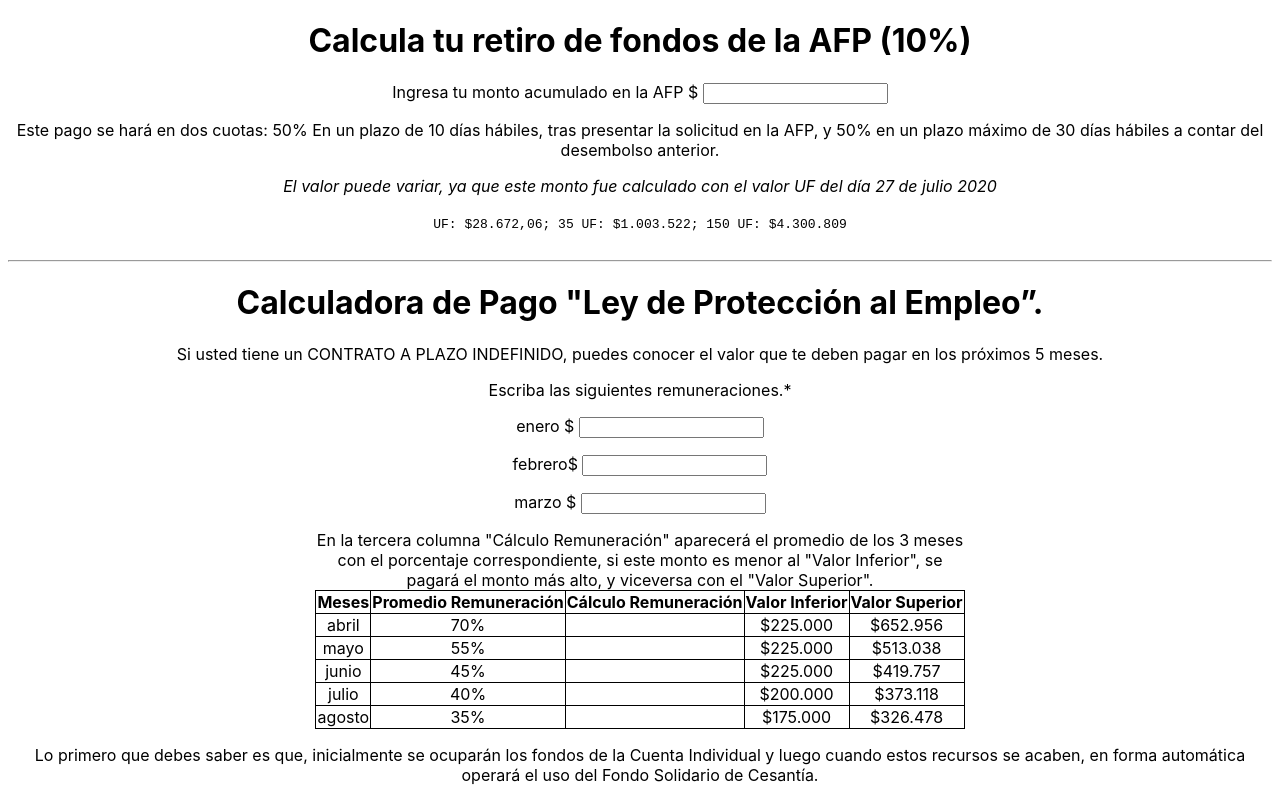
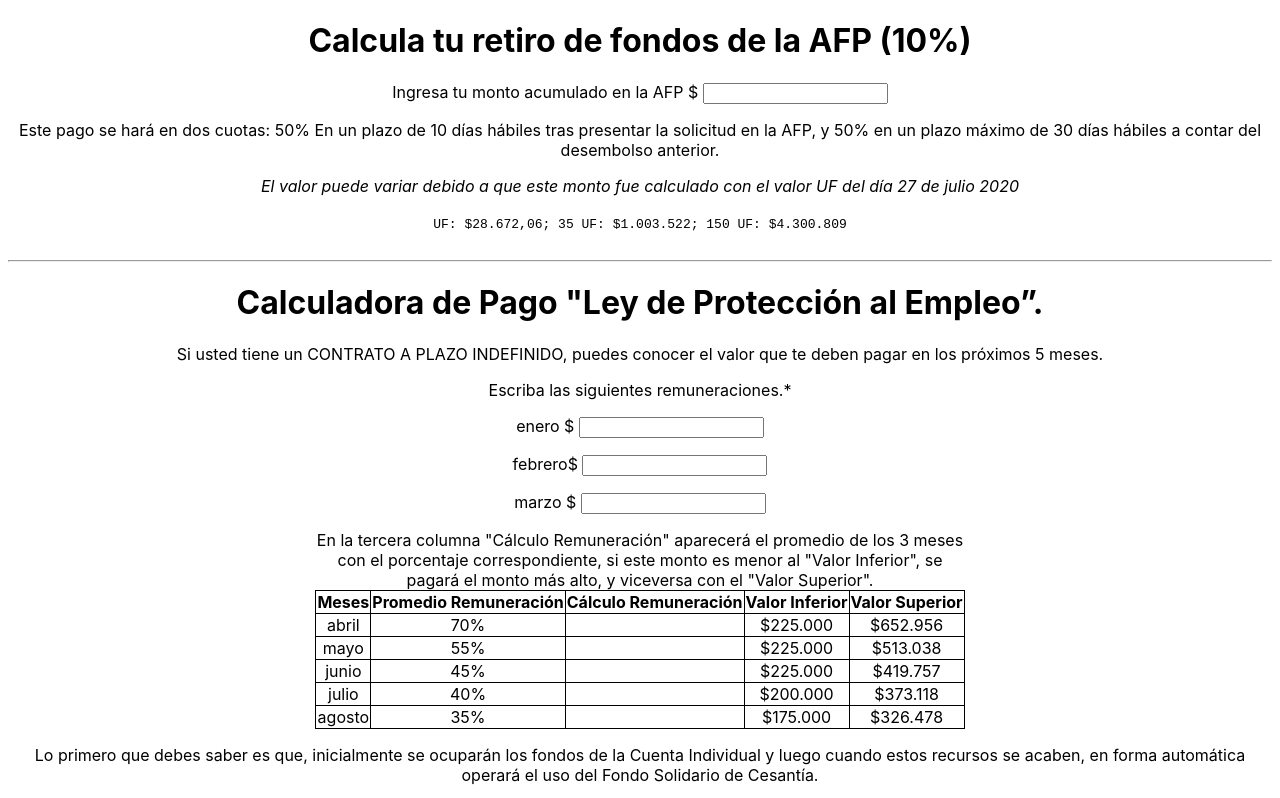
Before and after one commit to JUgarteO/calculosc, a plain HTML site: page index.html in a window 1280 px wide. Shown: the top 798 px of the page. Drawn offline with Linux system fonts and the light colour scheme.

Commit message:
Update index.html

```diff
--- a/index.html
+++ b/index.html
@@ -81,8 +81,8 @@ https://jugarteo.github.io/calculosc/
         <h1>Calcula tu retiro de fondos de la AFP (10%)</h1>
         <p>Ingresa tu monto acumulado en la AFP  $ <input type="tel" pattern="[0-9.]*" id="0-value"  class="form-control" oninput="oninputFunct()" onkeypress="nextFocus('0-value', 'first-value')"></p>
         <p id="output0"></p>
-        <p>Este pago se hará en dos cuotas: 50% En un plazo de 10 días hábiles, tras presentar la solicitud en la AFP, y 50% en un plazo máximo de 30 días hábiles a contar del desembolso anterior.</p>
-        <p><i>El valor puede variar, ya que este monto fue calculado con el valor UF del día 27 de julio 2020</i></p>
+        <p>Este pago se hará en dos cuotas: 50% En un plazo de 10 días hábiles tras presentar la solicitud en la AFP, y 50% en un plazo máximo de 30 días hábiles a contar del desembolso anterior.</p>
+        <p><i>El valor puede variar debido a que este monto fue calculado con el valor UF del día 27 de julio 2020</i></p>
         <center><code>UF: $28.672,06; 35 UF: $1.003.522; 150 UF: $4.300.809</code></center>
         <br>
         <hr>
```
